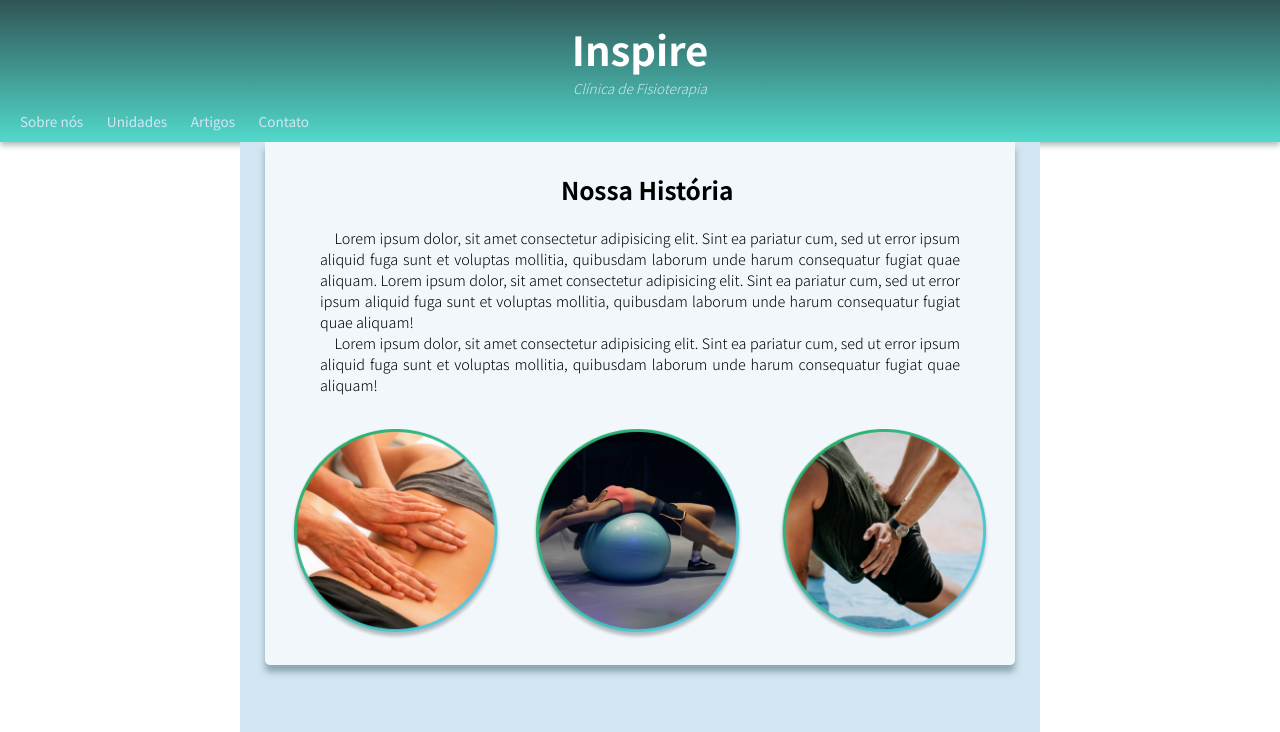
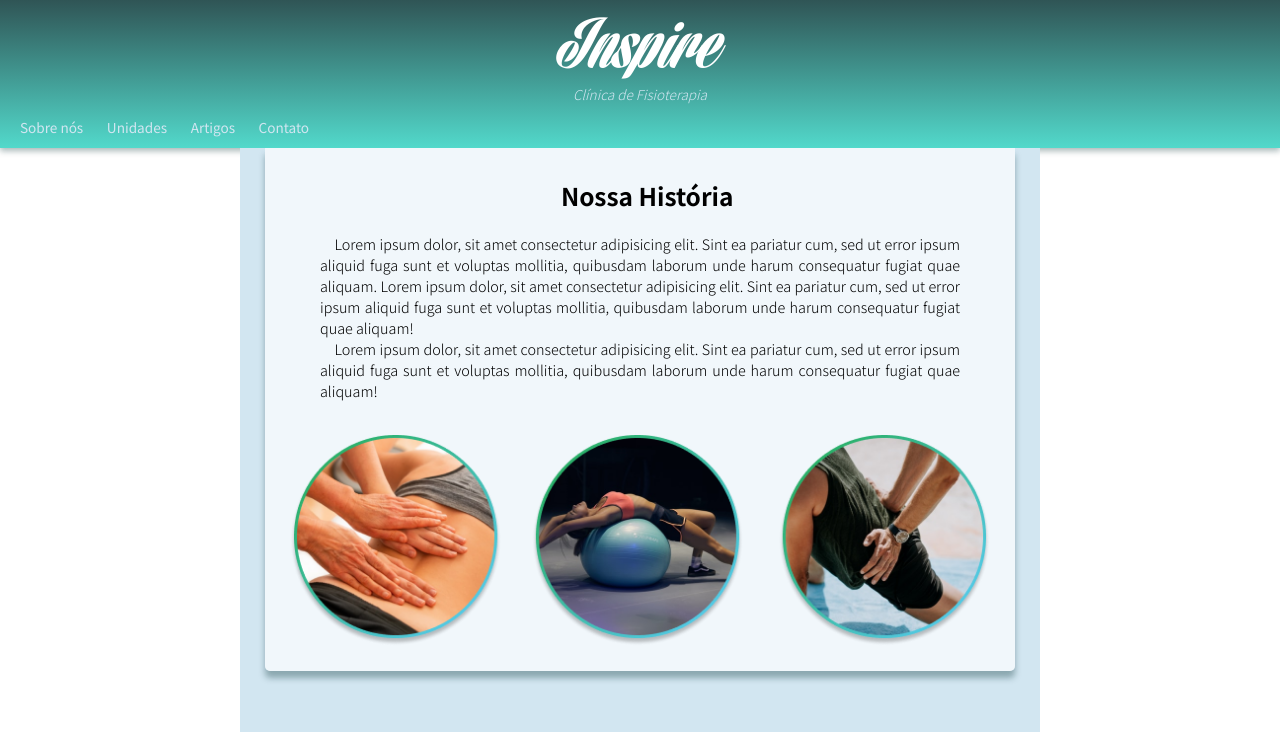
Before and after one commit to huannvictor/site-inspire, a plain HTML site: page index.html in a window 1280 px wide. Shown: the top 732 px of the page. Drawn offline with Linux system fonts and the light colour scheme.

Commit message:
Update logo font

```diff
--- a/style/style.css
+++ b/style/style.css
@@ -1,6 +1,20 @@
 @charset "UTF-8";
 
 @import url('https://fonts.googleapis.com/css2?family=Noto+Sans+JP:wght@100;300;400;500;700;900&display=swap');
+
+@font-face {
+    font-family: 'Harbell';
+    src: url(/fonts/harbell.ttf) format('TrueType');
+    font-weight: lighter;
+}
+/*espeçuras da fonte Google:
+    Thin 100
+    Light 300
+    Regular 400
+    Medium 500
+    Bold 700
+    Black 900
+*/
 
 :root{
     --cor0: #D2E6F1;
@@ -10,15 +24,8 @@
     --cor4: #414550;
     --cor5: #2B2E36;
     --font0: 'Noto Sans JP', sans-serif;
+    --font1: 'Harbell', sans-serif;
 }
-/*espeçuras da fonte:
-    Thin 100
-    Light 300
-    Regular 400
-    Medium 500
-    Bold 700
-    Black 900
-*/
 *{
     font-family: var(--font0);
     margin: 0;
@@ -30,7 +37,9 @@ header{
     box-shadow: 0 3px 6px #09353659;
 }
 header h1{
-    font-size: 2.5em;
+    font-family: var(--font1);
+    font-weight: lighter;
+    font-size: 4em;
     color: #fff;
     padding-top: 20px;
 }
```
Also changed, not shown: fonts/harbell.ttf (added), images/logo.jpg (added).
